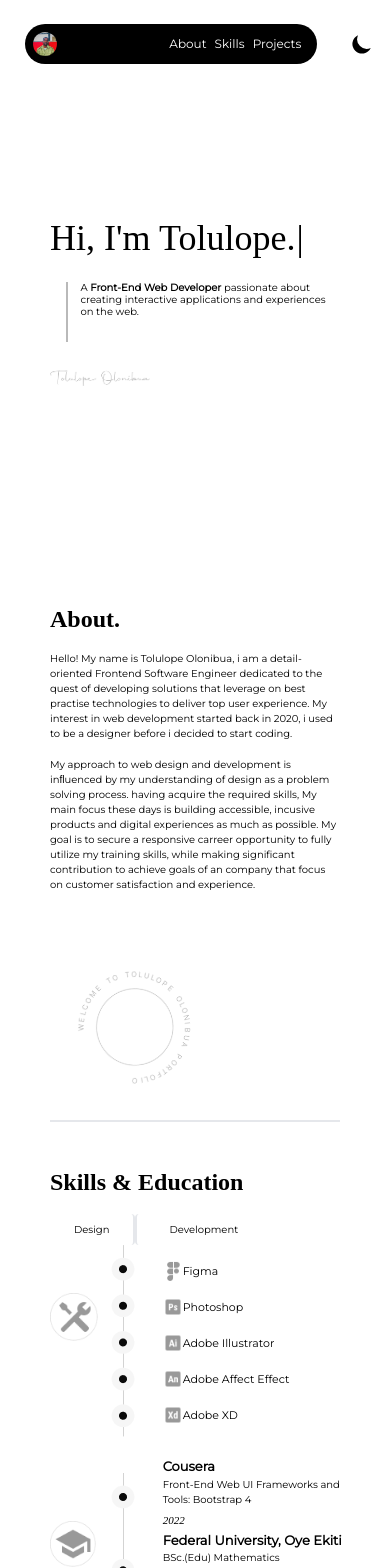
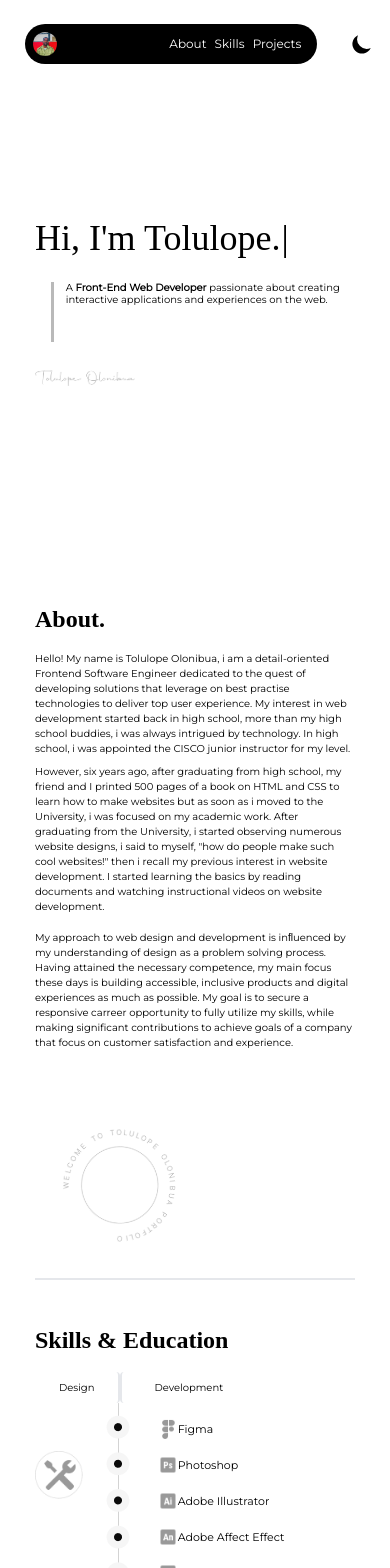
Before and after one commit to olonibua/tolulop, a React (Create React App) app: page / in a window 390 px wide. Shown: the top 1568 px of the page. Built offline with nearby package versions, Linux system fonts and the light colour scheme; a web font is replaced by a local one.

Commit message:
first commit

```diff
--- a/src/Component/Home.jsx
+++ b/src/Component/Home.jsx
@@ -116,7 +116,7 @@ const Home = (props) => {
 }
 
 
-        <div className='sm:max-w-[500px] md:max-w-[700px] lg:max-w-[1050px] max-w-[290px] w-full h-[35vh] md:h-[80vh] sm:mt-16 mt-24 mx-auto grid md:grid-cols-4'>
+        <div className='sm:max-w-[500px] md:max-w-[700px] lg:max-w-[1050px] max-w-[320px] w-full h-[35vh] md:h-[80vh] sm:mt-16 mt-24 mx-auto grid md:grid-cols-4'>
         <div className='flex flex-col pb-3 home md:col-span-3 justify-center ' >
         <h1 className='text-4xl md:text-7xl lg:text-8xl h1 dynamic-txts pb-4'>
          <TypeWritter
@@ -135,10 +135,10 @@ const Home = (props) => {
             {showsign && <img className='w-[100px] mt-7 sm:hidden z-10 block' src={signature} alt=''/> }
 
         </div>
-        {showAbout && <img className='w-[180px] aimg lg:w-[290px] text-center mt-24 justify-center align-middle hidden md:block md:mx-auto ' src={Abouto} alt='' />}
+        {showAbout && <img className='w-[180px] aimg lg:w-[320px] text-center mt-24 justify-center align-middle hidden md:block md:mx-auto ' src={Abouto} alt='' />}
 
         </div>
-        <div className='wel-w text-[70px] sm:text-[110px] sm:max-w-[400px] md:max-w-[900px] lg:max-w-[1300px] max-w-[290px]'>
+        <div className='wel-w text-[70px] sm:text-[110px] sm:max-w-[400px] md:max-w-[900px] lg:max-w-[1300px] max-w-[320px]'>
         <div className='wel '>
 
         </div>
@@ -156,20 +156,27 @@ const Home = (props) => {
 {showComponent &&
         <div  className='w-full mb-10 py-0 sm:py-8 '>
 
-            <div className=' sm:p-1 sm:mb-16 py-2  sm:max-w-[500px] md:max-w-[700px] lg:max-w-[1050px] mx-auto max-w-[290px]  grid md:grid-cols-3'>
+            <div className=' sm:p-1 sm:mb-16 py-2  sm:max-w-[500px] md:max-w-[700px] lg:max-w-[1050px] mx-auto max-w-[320px]  grid md:grid-cols-3'>
 
             <div className='about flex flex-col md:col-span-2 justify-center'>
                 <h1 className='text-2xl md:text-3xl lg:text-4xl font-bold pb-4'>About.</h1>
                 <p className='text-[10px] pb-2  p sm:text-xs md:text-sm'>Hello! My name is Tolulope Olonibua, i am a
                 detail-oriented Frontend Software Engineer dedicated to the quest of
                 developing solutions that leverage on best practise technologies to deliver top user experience.
-                My interest in web development started back in 2020, i used to be a designer before i decided to start coding. </p>
+                My interest in web development started back in high school, more than my high school buddies, i was always intrigued by technology.
+                In high school, i was appointed the CISCO junior instructor for my level. </p>
+                <p className='text-[10px] pb-2  p sm:text-xs md:text-sm'>However, six years ago, after graduating from high school, my friend and I printed 500 pages of a book on HTML and CSS to learn how to make websites
+                    but as soon as i moved to the University, i was focused on my academic work. After graduating from the University, i started observing numerous website designs,
+                    i said to myself, "how do people make such cool websites!" then i recall my previous interest in website development.
+                    I started learning the basics by reading documents and watching instructional videos on website development.
+
+                </p>
 
             <p className='text-[10px] p pt-2 sm:text-xs md:text-sm'>My approach to web design and development is inﬂuenced by my
-            understanding of design as a problem solving process. having acquire the required skills, My main focus
-             these days is building accessible, incusive products and digital
-            experiences as much as possible. My goal is to secure a responsive carreer opportunity to fully utilize my training skills, while making
-            significant contribution to achieve goals of an company that focus on customer satisfaction and experience.</p>
+            understanding of design as a problem solving process. Having attained the necessary competence, my main focus
+             these days is building accessible, inclusive products and digital
+            experiences as much as possible. My goal is to secure a responsive carreer opportunity to fully utilize my skills, while making
+            significant contributions to achieve goals of a company that focus on customer satisfaction and experience.</p>
 
             </div>
             <img className='w-[115px] md:w-[180px] mx-8 circle mt-20 float-right z-10 block' src={circle} alt=''/>
@@ -186,9 +193,9 @@ const Home = (props) => {
 
 
         {showComponent &&  <div>
-        <div id='skills' className='w-full skill mt-10 sm:py-14 border-y-2 py-5 sm:max-w-[500px] md:max-w-[700px] lg:max-w-[1050px] mx-auto max-w-[290px]'>
+        <div id='skills' className='w-full skill mt-10 sm:py-14 border-y-2 py-5 sm:max-w-[500px] md:max-w-[700px] lg:max-w-[1050px] mx-auto max-w-[320px]'>
 
-        <div className='sm:max-w-[500px] md:max-w-[700px] lg:max-w-[1050px] max-w-[290px] mx-auto'>
+        <div className='sm:max-w-[500px] md:max-w-[700px] lg:max-w-[1050px] max-w-[320px] mx-auto'>
         <h1 className='text-2xl md:text-3xl mt-6 lg:text-4xl font-bold pb-4'>Skills & Education</h1>
         <button className='text-[10px] px-6 p p-2 sm:text-xs hover:border border-r-2 rounded design md:text-sm' onClick={() => setSkill('Design')}>Design</button>
         <button className='text-[10px] p-2 p hover:border rounded sm:text-xs border-l-2 md:text-sm px-8' onClick={() => setSkill('Development')}> Development</button>
@@ -261,7 +268,7 @@ const Home = (props) => {
    <div>
     <div id='project' className=''>
 
-    <div className='w-full project mt-8 sm:py-8 py-5 p-4 sm:max-w-[500px] md:max-w-[700px] lg:max-w-[1050px] mx-auto max-w-[290px]'>
+    <div className='w-full project mt-8 sm:py-8 py-5 p-4 sm:max-w-[500px] md:max-w-[700px] lg:max-w-[1050px] mx-auto max-w-[320px]'>
         <div className= 'sm:max-w-[500px] md:max-w-[700px] lg:max-w-[1050px] max-w-[350px] mx-auto'>
         {showComponent &&   <h1 className='text-2xl md:text-3xl lg:text-4xl font-bold pb-10'>Projects.</h1>}
         {showComponent &&   <button className='text-[10px] px-6 p-2 sm:text-xs hover:border p  border-r-2 rounded design md:text-sm' onClick={() => setSkill('Design')}>Design</button> }
```
